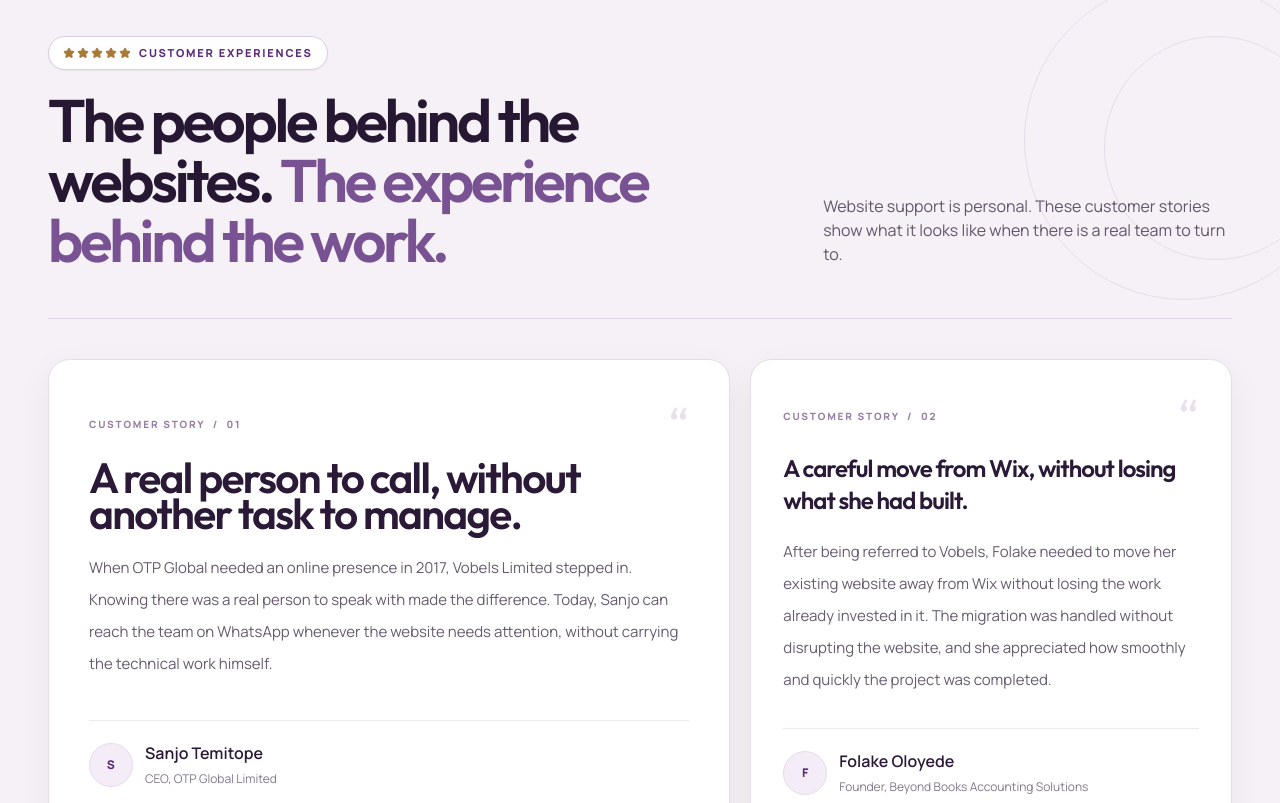
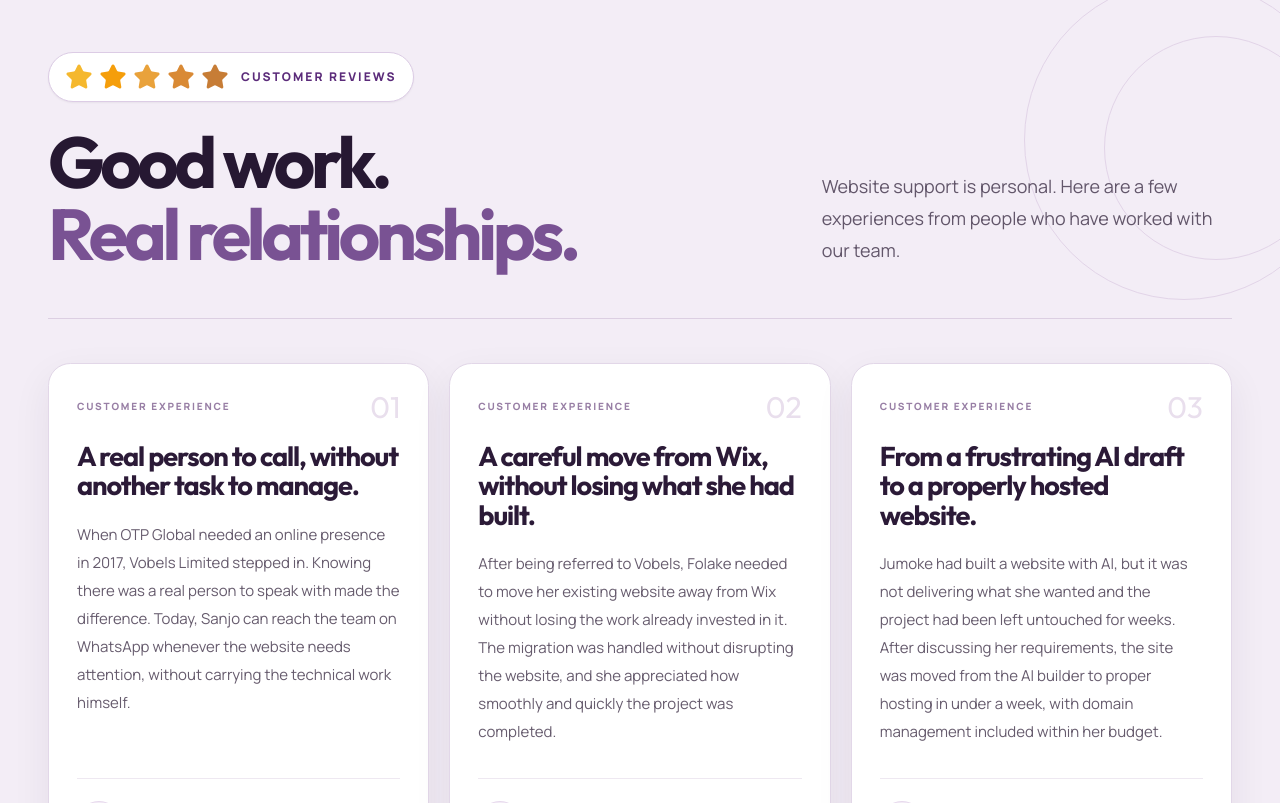
Before and after one commit to Holladworld/hostsuite, a Next.js app: page / in a window 1280 px wide. Shown: the part 4497-5300 px from the top of the page. Built offline with nearby package versions, Linux system fonts and the light colour scheme; no server answers; the database is empty.

Commit message:
Redesign customer reviews with colorful stars and three-column layout

```diff
--- a/components/customer-stories.tsx
+++ b/components/customer-stories.tsx
@@ -12,7 +12,6 @@ const stories = [
     title: 'A real person to call, without another task to manage.',
     story:
       'When OTP Global needed an online presence in 2017, Vobels Limited stepped in. Knowing there was a real person to speak with made the difference. Today, Sanjo can reach the team on WhatsApp whenever the website needs attention, without carrying the technical work himself.',
-    featured: true,
   },
   {
     number: '02',
@@ -36,6 +35,28 @@ const stories = [
   },
 ];
 
+const starColors = [
+  'text-[#F5B82E]',
+  'text-[#F59E0B]',
+  'text-[#E9A23B]',
+  'text-[#D98A35]',
+  'text-[#C77D36]',
+];
+
+function StarAccent({ large = false }: { large?: boolean }) {
+  return (
+    <span className="inline-flex items-center gap-1.5" aria-hidden="true">
+      {starColors.map((color, index) => (
+        <Star
+          key={index}
+          className={`${large ? 'h-6 w-6 sm:h-7 sm:w-7' : 'h-4 w-4'} fill-current ${color}`}
+          strokeWidth={1.5}
+        />
+      ))}
+    </span>
+  );
+}
+
 function CompanyLink({ website, href }: { website: string; href: string }) {
   return (
     <a
@@ -54,7 +75,7 @@ function CompanyLink({ website, href }: { website: string; href: string }) {
 
 function CustomerMark({ name }: { name: string }) {
   const initials = name
-    .split(/\\s+/)
+    .split(/\s+/)
     .map((part) => part[0])
     .slice(0, 2)
     .join('')
@@ -74,55 +95,52 @@ export function CustomerStories() {
   return (
     <section
       aria-labelledby="customer-stories-title"
-      className="relative overflow-hidden bg-[#F5F1F6] px-5 py-16 sm:px-8 sm:py-20 lg:px-12 lg:py-24"
+      className="relative overflow-hidden bg-[#F3EDF6] px-5 py-20 sm:px-8 sm:py-24 lg:px-12 lg:py-28"
     >
-      <div className="pointer-events-none absolute -right-28 top-10 h-80 w-80 rounded-full border border-[#E6DCEB] sm:-right-16" />
-      <div className="pointer-events-none absolute -right-12 top-24 h-56 w-56 rounded-full border border-[#E6DCEB]" />
+      <div className="pointer-events-none absolute -right-28 top-10 h-80 w-80 rounded-full border border-[#E2D4E8] sm:-right-16" />
+      <div className="pointer-events-none absolute -right-12 top-24 h-56 w-56 rounded-full border border-[#E2D4E8]" />
 
       <div className="relative mx-auto max-w-[1320px]">
-        <div className="grid gap-8 border-b border-[#DED4E3] pb-9 sm:pb-12 lg:grid-cols-[1fr_0.55fr] lg:items-end">
+        <div className="grid gap-7 border-b border-[#DCCFE2] pb-10 sm:pb-12 lg:grid-cols-[1fr_0.55fr] lg:items-end">
           <div className="max-w-3xl">
-            <div className="inline-flex items-center gap-2 rounded-full border border-[#DCCCE5] bg-white px-3.5 py-2 text-[10px] font-extrabold uppercase tracking-[0.16em] text-[#5B2B7A] shadow-sm sm:text-[11px]">
-              <span className="flex items-center gap-0.5" aria-hidden="true">
-                {Array.from({ length: 5 }, (_, index) => (
-                  <Star key={index} className="h-3 w-3 fill-[#A87936] text-[#A87936]" />
-                ))}
+            <div className="inline-flex items-center gap-3 rounded-full border border-[#DCCCE5] bg-white px-4 py-2.5 shadow-sm">
+              <StarAccent large />
+              <span className="text-[11px] font-extrabold uppercase tracking-[0.17em] text-[#5B2B7A] sm:text-xs">
+                Customer reviews
               </span>
-              Customer experiences
             </div>
             <h2
               id="customer-stories-title"
-              className="mt-5 max-w-2xl font-display text-4xl font-semibold leading-[0.98] tracking-[-0.055em] text-[#261832] sm:text-5xl lg:text-6xl"
+              className="mt-6 max-w-3xl font-display text-5xl font-bold leading-[0.96] tracking-[-0.06em] text-[#261832] sm:text-6xl lg:text-[4.5rem]"
             >
-              The people behind the websites. <span className="text-[#795293]">The experience behind the work.</span>
+              Good work.
+              <span className="block text-[#795293]">Real relationships.</span>
             </h2>
           </div>
-          <p className="max-w-md text-sm leading-7 text-[#62566A] lg:justify-self-end lg:pb-1 lg:text-base">
-            Website support is personal. These customer stories show what it looks like when there is a real team to turn to.
+          <p className="max-w-md text-base leading-7 text-[#62566A] lg:justify-self-end lg:pb-1 lg:text-lg lg:leading-8">
+            Website support is personal. Here are a few experiences from people who have worked with our team.
           </p>
         </div>
 
-        <div className="mt-8 grid gap-5 lg:mt-10 lg:grid-cols-12">
+        <div className="mt-9 grid grid-cols-1 items-stretch gap-5 md:grid-cols-2 lg:mt-11 lg:grid-cols-3">
           {stories.map((story) => (
             <article
               key={story.number}
-              className={`group relative flex min-w-0 flex-col justify-between overflow-hidden rounded-[1.35rem] border border-[#E5DCE9] bg-white p-6 shadow-[0_12px_36px_rgba(40,23,50,0.055)] transition-transform duration-300 hover:-translate-y-1 sm:p-8 ${story.featured ? 'lg:col-span-7 lg:min-h-[430px] lg:p-10' : 'lg:col-span-5'}`}
+              className="group flex min-w-0 flex-col justify-between rounded-[1.4rem] border border-[#E2D7E8] bg-white p-6 shadow-[0_14px_38px_rgba(40,23,50,0.07)] transition-transform duration-300 hover:-translate-y-1 sm:p-7 lg:min-h-[430px] lg:p-7"
             >
               <div>
                 <div className="flex items-center justify-between gap-3">
                   <span className="text-[10px] font-extrabold uppercase tracking-[0.18em] text-[#987FA5]">
-                    Customer story&nbsp; / &nbsp;{story.number}
+                    Customer experience
                   </span>
-                  <span aria-hidden="true" className="font-display text-5xl leading-none text-[#E9DFED]">
-                    “
+                  <span className="font-display text-3xl leading-none text-[#E9DFED]">
+                    {story.number}
                   </span>
                 </div>
-                <h3
-                  className={`mt-3 max-w-2xl font-display font-semibold leading-[1.12] tracking-[-0.04em] text-[#2B1A37] ${story.featured ? 'text-2xl sm:text-3xl lg:text-[2.65rem]' : 'text-xl sm:text-2xl'}`}
-                >
+                <h3 className="mt-5 font-display text-2xl font-bold leading-[1.08] tracking-[-0.04em] text-[#2B1A37] sm:text-[1.7rem]">
                   {story.title}
                 </h3>
-                <p className="mt-5 max-w-2xl text-sm leading-7 text-[#665B6D] sm:text-[15px] sm:leading-8">
+                <p className="mt-5 text-[15px] leading-7 text-[#665B6D]">
                   {story.story}
                 </p>
               </div>
@@ -131,7 +149,7 @@ export function CustomerStories() {
                 <div className="flex min-w-0 items-center gap-3">
                   <CustomerMark name={story.name} />
                   <div className="min-w-0">
-                    <p className="truncate font-semibold text-[#2B1A37]">{story.name}</p>
+                    <p className="truncate font-bold text-[#2B1A37]">{story.name}</p>
                     <p className="mt-1 text-xs leading-5 text-[#82778A]">{story.role}</p>
                   </div>
                 </div>
@@ -143,8 +161,8 @@ export function CustomerStories() {
           ))}
         </div>
 
-        <p className="mt-5 max-w-3xl text-[11px] leading-5 text-[#817487]">
-          These are customer experience summaries, not scored ratings or verbatim quotations. Company websites are linked so visitors can learn more about each business.
+        <p className="mt-6 max-w-3xl text-[11px] leading-5 text-[#817487]">
+          These are summaries of customer experiences, not verbatim quotations or verified star scores. The stars are a visual section accent, not individual customer ratings.
         </p>
       </div>
     </section>
```
